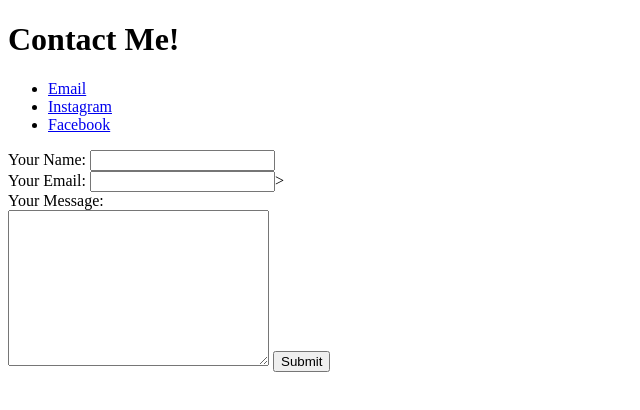
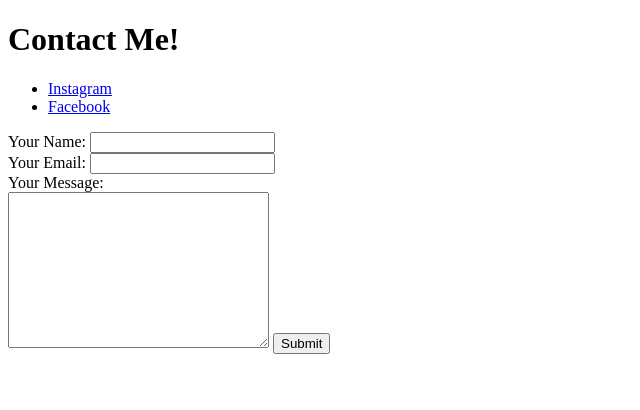
Before and after one commit to ThomasHollink/CV, a plain HTML site: page Contact me!.html in a window 1280 px wide. Shown: the whole page, without its empty margins (0-640 px from the left). Drawn offline with Linux system fonts and the light colour scheme.

Commit message:
Update Contact me!.html

```diff
--- a/Contact me!.html
+++ b/Contact me!.html
@@ -11,7 +11,6 @@
     <st>Contact Me!</st>
   </h1>
   <ul>
-    <li> <a href="mailto:thollink1985@gmail.com subject=feedback">Email</a></li>
     <li><a href="https://www.instagram.com/thomas_hollink/">Instagram</a></li>
     <li><a href="https://www.facebook.com/thomas.hollink">Facebook</a></li>
   </ul>
@@ -20,7 +19,7 @@
     <input type="text" name="Your name">
     <br>
     <label >Your Email:</label>
-    <input type="email" name="Your email"</name>>
+    <input type="email" name="Your email">
     <br>
     <label>Your Message:</label>
     <br>
```
